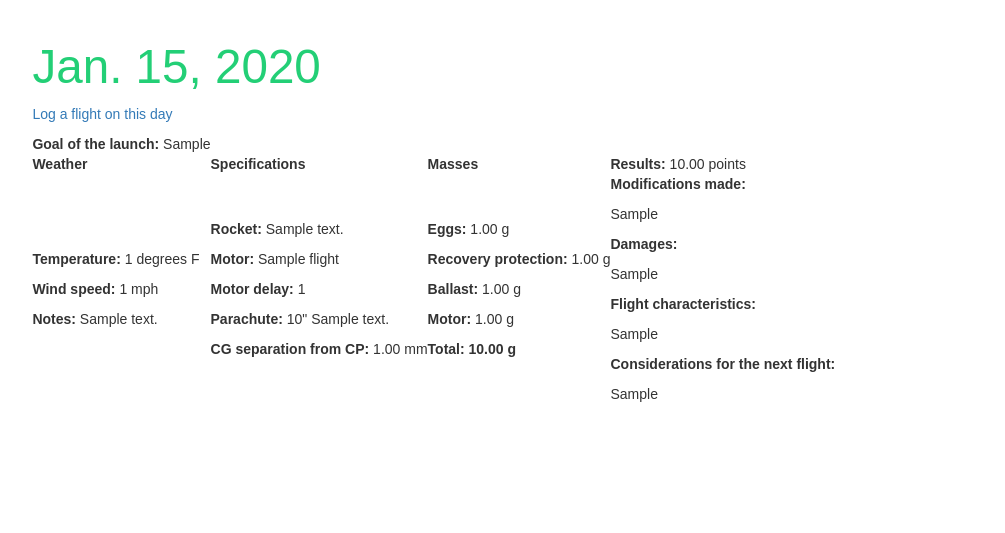
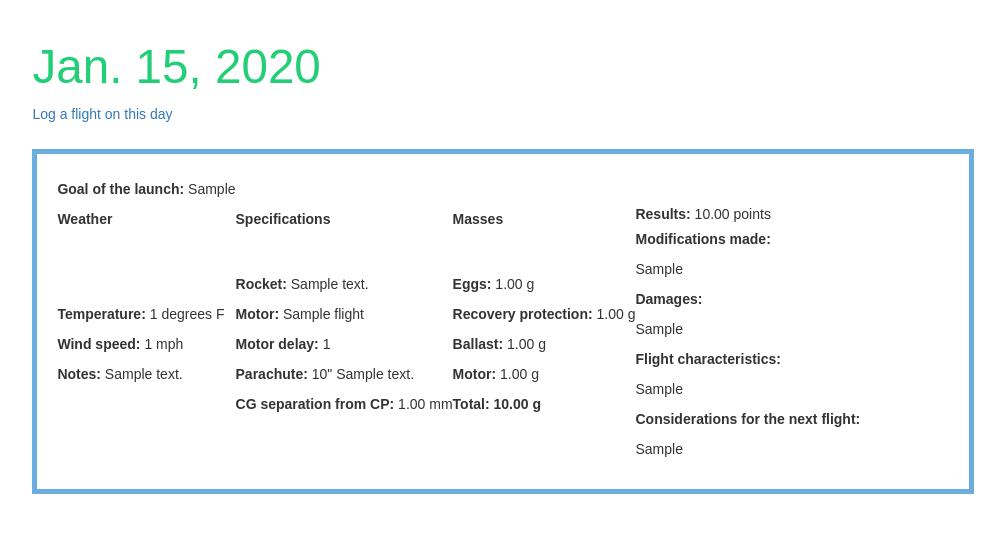
Before and after one commit to kavelrao/STINCS-RecordBook, a Django app: page /launch/2020-01-15/ in a window 1280 px wide. Shown: the part 58-591 px from the top of the page, without its empty margins (70-1075 px from the left). Run offline with Django 3.2, Linux system fonts and the light colour scheme; a user stored in the database is signed in; tables that the repository leaves empty hold one stand-in row (values such as "Sample post"); some libraries are stand-ins or nearby versions.

Commit message:
Added some css to launch, create team media folder

```diff
--- a/recordbook/home/models.py
+++ b/recordbook/home/models.py
@@ -50,7 +50,7 @@ class Design(models.Model):
 
     @property
     def folderpath(self):
-        path = str(Path().absolute().parent.absolute()) + "/media/" + self.owner.team.name + '/' + self.name
+        path = str(Path().absolute().absolute()) + "/media/" + self.owner.team.name + '/' + self.name
         return path
 
 class Launch(models.Model):
--- a/recordbook/home/static/css/base.css
+++ b/recordbook/home/static/css/base.css
@@ -13,7 +13,13 @@ h1 {
 }
 
 table {
-    border-spacing: 5px;
+    border-spacing: 10px;
+    margin-top: 10px;
+}
+
+th {
+    padding-top: 10px;
+    height: 20px;
 }
 /*
 Navbar
@@ -100,6 +106,14 @@ Launches
     font-size: 1.5em;
 }
 
+.launch-box {
+    margin-top: 25px;
+    width: 80%;
+    border: 5px solid #6CADDF;
+    padding: 20px;
+    padding-top: 15px;
+}
+
 .log_in-form {
     margin-top: 25px;
     margin: auto;
--- a/recordbook/home/templates/home/designs.html
+++ b/recordbook/home/templates/home/designs.html
@@ -17,6 +17,7 @@
           <p>Motor diameter: {{ design.motor_diameter }}mm</p>
           <p>Length: {{ design.length }}mm</p>
           <p>Uploaded file:  {{design.designFile}}</p>
+          <img src={{ design.folderpath }}.jpg>
         </div>
       </div>
       {% endfor %}
--- a/recordbook/home/templates/home/launch.html
+++ b/recordbook/home/templates/home/launch.html
@@ -7,7 +7,7 @@
         <p><a href="{% url 'log_flight' %}">Log a flight on this day</a></p>
         {% if launch.flights.all|length > 0 %}
         {% for flight in launch.flights.all %}
-
+        <div class="launch-box">
             <table>
                 <tr>
                     <td><b>Goal of the launch:</b> {{ flight.goal }}</td>
@@ -62,7 +62,7 @@
                     </td>
                 </tr>
             </table>
-
+        </div>
         {% endfor %}
         {% else %}
         <p>No flights logged for this launch</p>
--- a/recordbook/home/views.py
+++ b/recordbook/home/views.py
@@ -10,6 +10,8 @@ from django.core.files.storage import FileSystemStorage
 
 import datetime
 import random
+import os
+from pathlib import Path
 
 def index(request):
     context = {}
@@ -53,10 +55,13 @@ def create_team(request):
             # Create a new account associated with the user
             captain = Account(user=captain_user, team=team, is_captain=True)
             captain.save()
+
+            # Create a folder for the team's media
+            path = str(Path().absolute().absolute()) + "/media/" + team.name
+            os.mkdir(path)
             # Log in user and display the join code
             login(request, captain_user)
-            context = {'form': form}
-            return render(request, 'home/create_team.html', context)
+            return redirect('team')
         # If form is invalid
         context = {'form': form}
         return render(request, 'home/create_team.html', context)
@@ -127,7 +132,7 @@ def new_design(request):
             diameter = form.cleaned_data['diameter']
             uploaded_file = request.FILES['design']
             fs = FileSystemStorage()
-            designFile = fs.save(uploaded_file.name, uploaded_file)
+            designFile = fs.save(name, uploaded_file)
 
             # Create a new design and add attributes
             design = Design(name=name, motor_diameter=motor_diameter,
@@ -238,7 +243,7 @@ def log_flight(request):
 
             # Calculating point value
             if time < 41:
-                time_off = 41.0 - time
+                time_off = 41.0 - float(time)
             elif time > 43:
                 time_off = time - 43.0
             else:
@@ -253,7 +258,7 @@ def log_flight(request):
                 parachute_description=parachute_description, cg_separation_from_cp=cg,
                 egg_mass=egg_mass, wadding_mass=wadding_mass, ballast_mass=ballast_mass,
                 motor_mass=motor_mass, total_mass=total_mass, altitude=altitude,
-                time=time, poitns=points, modifications_made=mods, damages=damages,
+                time=time, points=points, modifications_made=mods, damages=damages,
                 flight_characteristics=flight_characteristics,
                 considerations_for_next_flight=considerations_for_next_flight)
             flight.save()
@@ -263,8 +268,9 @@ def log_flight(request):
                 return redirect('log_flight')
 
             # Redirect to launch page otherwise
-            date = form.cleaned_data['launch'].dashes()
-            return redirect('/launches/' + date)
+            date = form.cleaned_data['launch']
+            print(type(date))
+            return redirect('/launch/' + date)
 
         # If form is invalid
         context = {'form': form}
```
Also changed, not shown: recordbook/media/WIN_20200207_14_44_18_Pro.jpg (added), 3 other files.
